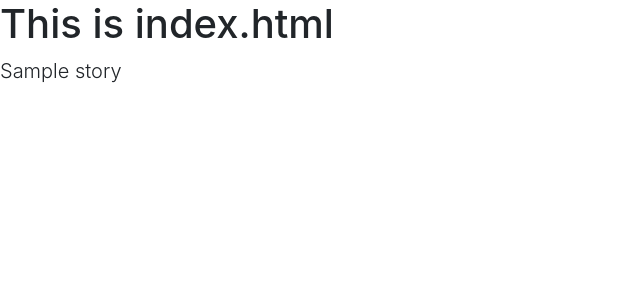
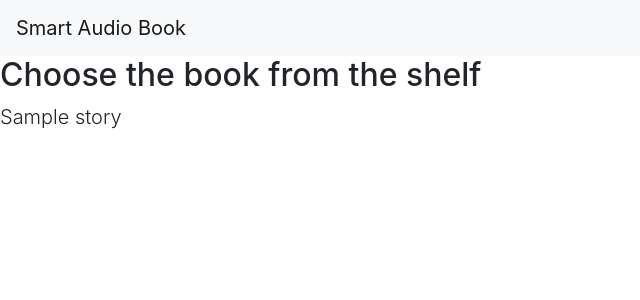
Before and after one commit to amanzholov8/junctionX2019, a Flask app: template app/templates/index.html in a window 1280 px wide. Shown: the top 300 px of the page, without its empty margins (0-640 px from the left). Run offline with Flask 2, Linux system fonts and the light colour scheme; the template is opened without the code that fills it: most values are stand-ins (such as "Sample title", 1, 10 or a date in 2020); some libraries are stand-ins or nearby versions.

Commit message:
Design index page

```diff
--- a/app/__init__.py
+++ b/app/__init__.py
@@ -1,5 +1,7 @@
 from flask import Flask
+from flask_fontawesome import FontAwesome
 
 app = Flask(__name__)
+fa = FontAwesome(app)
 
 from app import routes
--- a/app/routes.py
+++ b/app/routes.py
@@ -1,4 +1,5 @@
 from app import app
+from app import fa
 
 from flask import render_template
 
--- a/app/templates/base.html
+++ b/app/templates/base.html
@@ -6,6 +6,7 @@
     <meta http-equiv="X-UA-Compatible" content="ie=edge">
     <title>AudioBook</title>
     <link rel="stylesheet" href="https://stackpath.bootstrapcdn.com/bootstrap/4.3.1/css/bootstrap.min.css" integrity="sha384-ggOyR0iXCbMQv3Xipma34MD+dH/1fQ784/j6cY/iJTQUOhcWr7x9JvoRxT2MZw1T" crossorigin="anonymous">
+    {{ fontawesome_html() }}
 </head>
 <body>
     {% block content %}{% endblock %}
--- a/app/templates/index.html
+++ b/app/templates/index.html
@@ -1,10 +1,16 @@
 {% extends "base.html" %}
 
 {% block content %}
-    <h1>This is index.html</h1>
-    {% for story in stories %}
-        <div> <!--set class="beautiful ramochka"-->
-            <p class='lead'>{{story.name}}</p>
-        </div>
-    {% endfor %}
+	<nav class="navbar navbar-light bg-light">
+	  <span class="navbar-brand">
+	    <span class="fas fa-book-open"></span>
+	    Smart Audio Book
+	  </span>
+	</nav>
+  <h2>Choose the book from the shelf</h2>
+  {% for story in stories %}
+      <div> <!--set class="beautiful ramochka"-->
+          <p class='lead'>{{story.name}}</p>
+      </div>
+  {% endfor %}
 {% endblock %}
```
